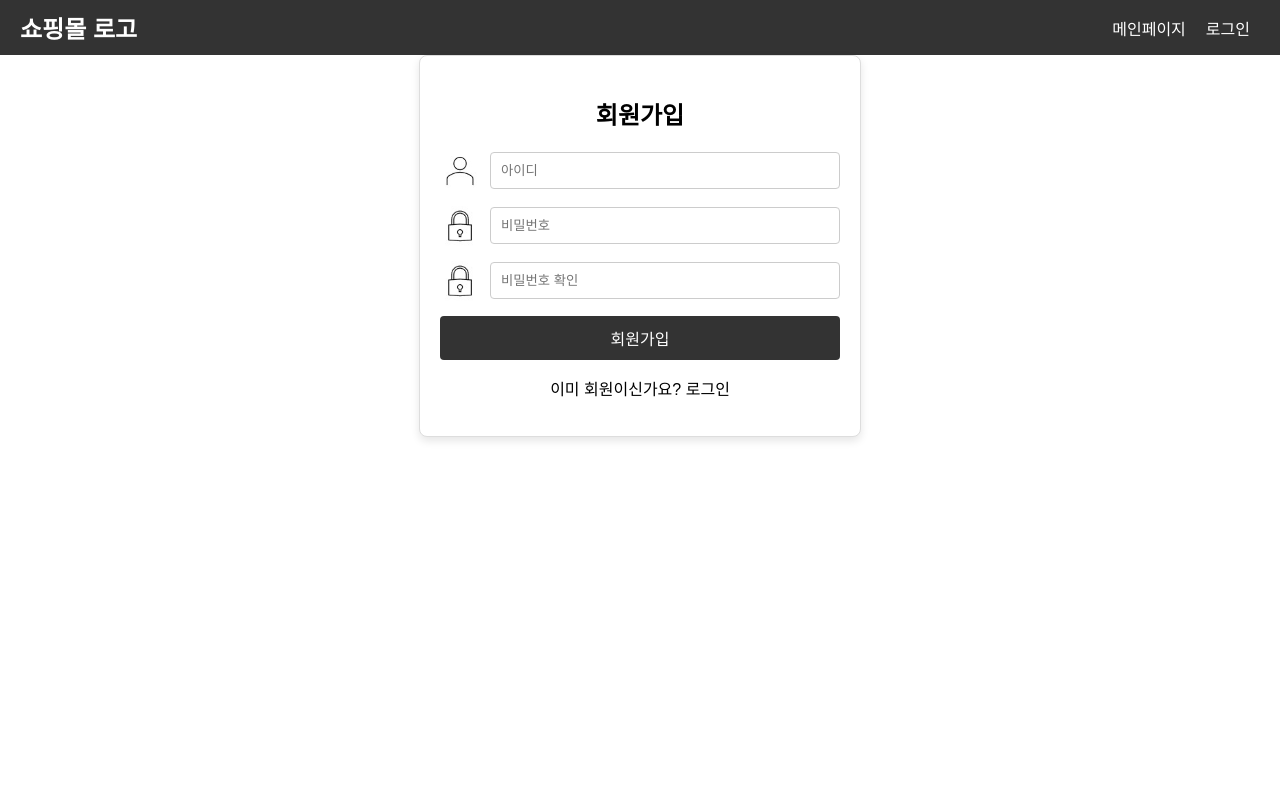
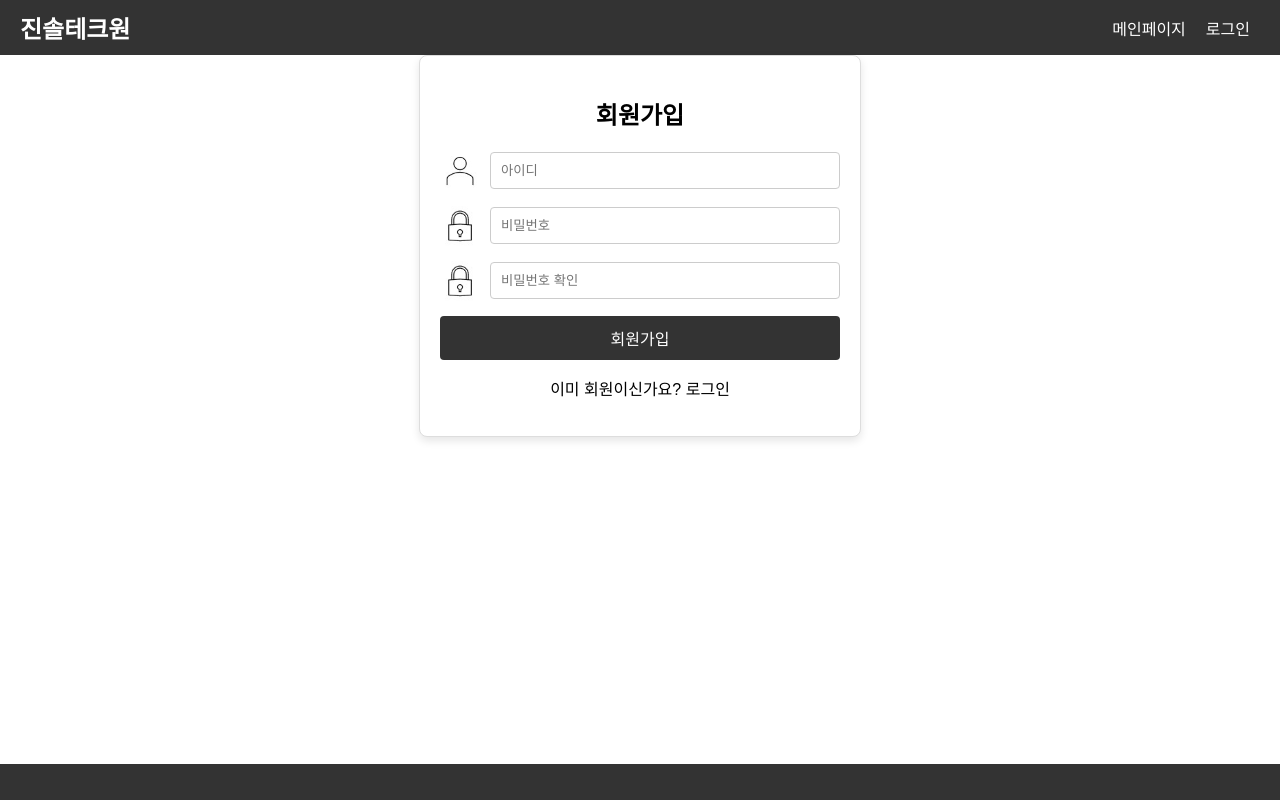
Before and after one commit to seunghe5/jinsol, a website: page public/signup.html in a window 1280 px wide. Drawn offline with Linux system fonts and the light colour scheme; files whose address does not match are found by name.

Commit message:
Update signup.html

```diff
--- a/public/signup.html
+++ b/public/signup.html
@@ -11,7 +11,7 @@
     <header>
         <div class="header-container">
             <div class="logo">
-                <a href="index.html"><h1>쇼핑몰 로고</h1></a>
+                <a href="index.html"><h1>진솔테크원</h1></a>
             </div>
             <nav class="main-nav">
                 <ul>
@@ -48,6 +48,7 @@
     <!-- Footer -->
     <footer>
         <p>&copy; 2024 쇼핑몰. All rights reserved.</p>
+        <p>업체명: (주)진솔테크원 | TEL: 031-499-8375 | FAX: (031) 499-8376 | 주소: 경기도 안산시 단원구 번영로 95(성곡동)</p>
     </footer>
 
     <script src="signup.js"></script>
```
